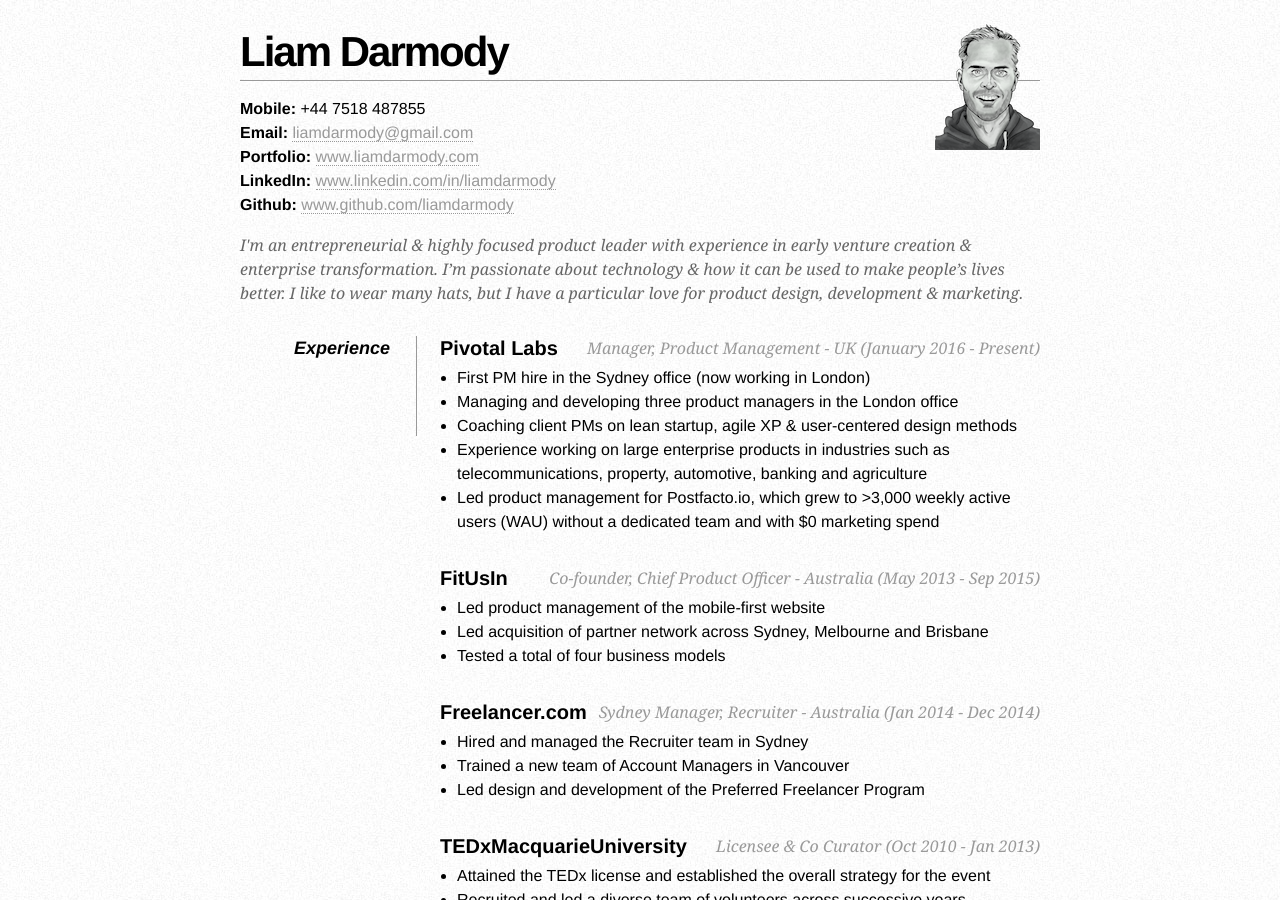
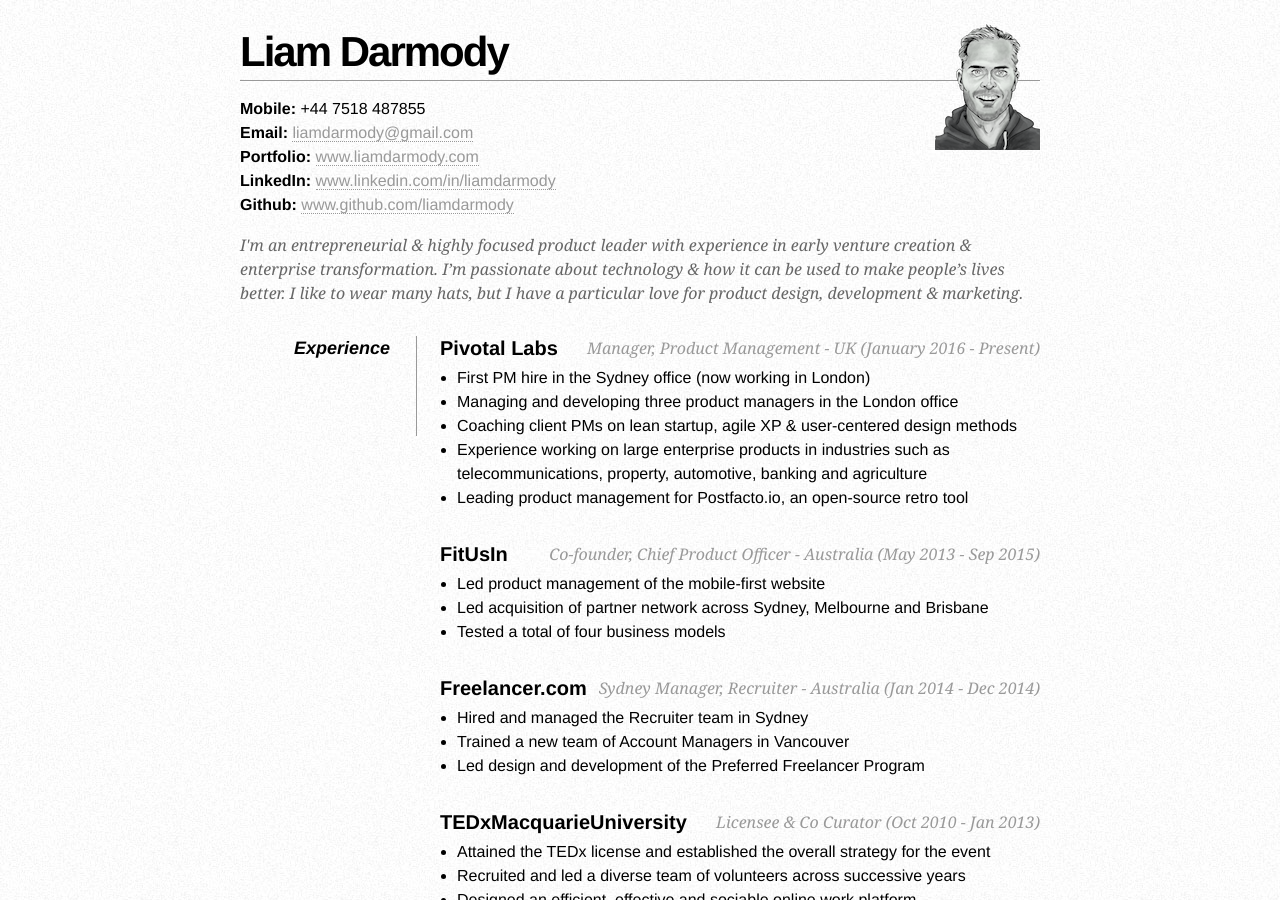
Before and after one commit to liamdarmody/liamdarmody.github.io, a Jekyll site: the page built from resume.html, in a window 1280 px wide and 900 px high. Built offline with Jekyll 4.4.1, drawn with Linux system fonts in a browser that asks for light colours; Markdown is read by kramdown in place of the engine named in the settings.

Commit message:
Update resume.html

```diff
--- a/resume.html
+++ b/resume.html
@@ -47,7 +47,7 @@
         <li>Managing and developing three product managers in the London office</li>
         <li>Coaching client PMs on lean startup, agile XP &amp; user-centered design methods</li>
         <li>Experience working on large enterprise products in industries such as telecommunications, property, automotive, banking and agriculture</li>
-        <li>Led product management for Postfacto.io, which grew to >3,000 weekly active users (WAU) without a dedicated team and with $0 marketing spend</li>
+        <li>Leading product management for Postfacto.io, an open-source retro tool</li>
       </ul>
 
       <h2>FitUsIn <span>Co-founder, Chief Product Officer - Australia (May 2013 - Sep 2015)</span></h2>
```
